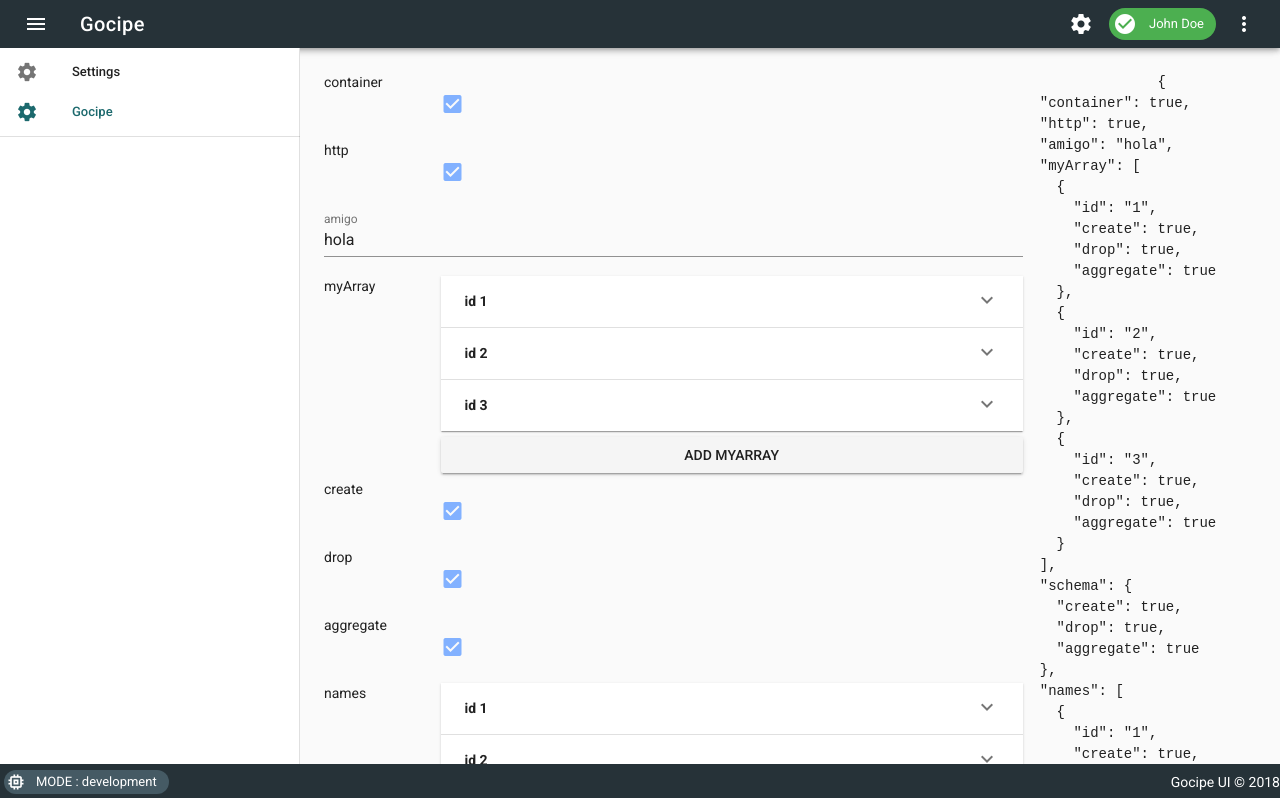
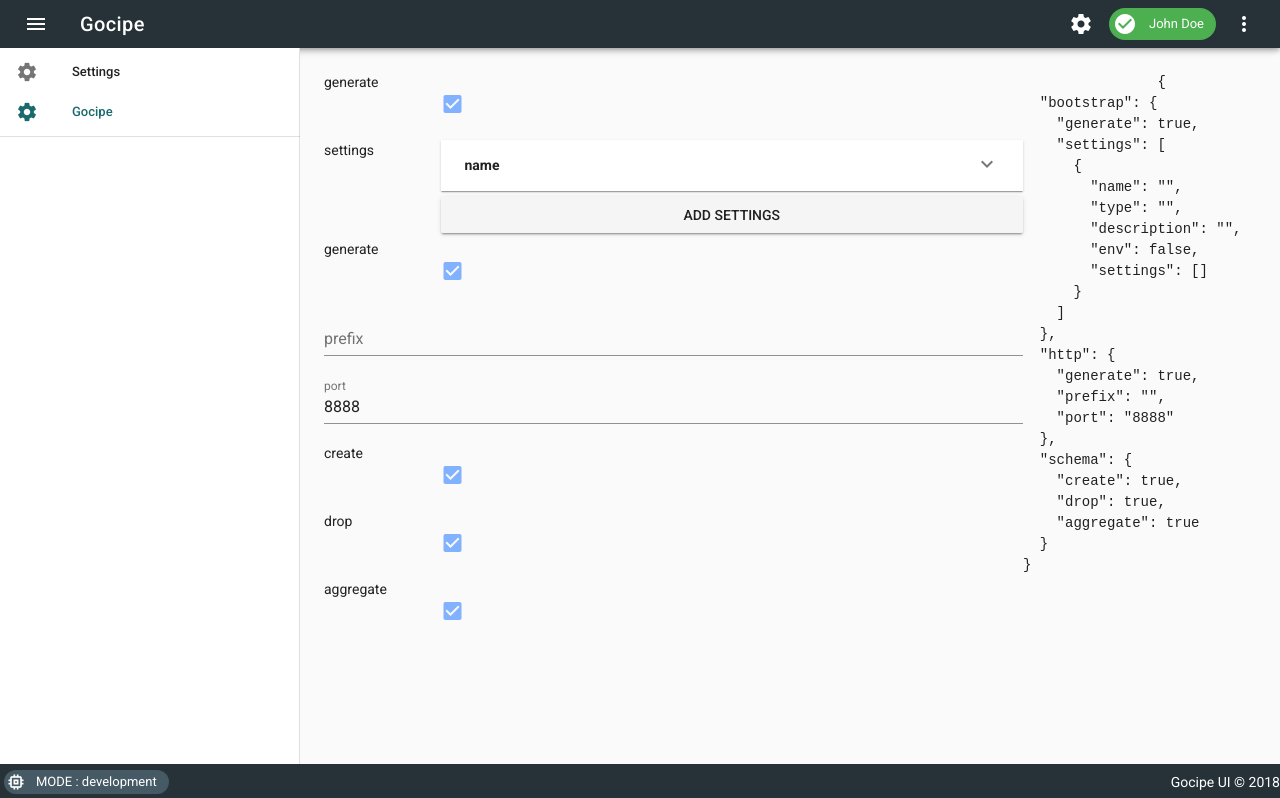
Before and after one commit to lsldigital/gocipe, a Vue app in the folder web/: page /#/gocipe in a window 1280 px wide. Shown: the top 798 px of the page. Built offline with nearby package versions, Linux system fonts and the light colour scheme.

Commit message:
added dialogue to add new array data

```diff
--- a/web/package.json
+++ b/web/package.json
@@ -27,6 +27,7 @@
     "@vue/test-utils": "^1.0.0-beta.10",
     "babel-core": "^7.0.0-0",
     "babel-jest": "^22.0.4",
+    "js-beautify": "^1.7.5",
     "node-sass": "^4.7.2",
     "sass-loader": "^6.0.6",
     "vue-cli-plugin-vuetify": "^0.1.0",
--- a/web/src/modules/uibuilder/simple.gocipe.json
+++ b/web/src/modules/uibuilder/simple.gocipe.json
@@ -1,50 +1,24 @@
 {
-  "container": true,
-  "http": true,
-  "amigo": "hola",
-  "myArray": [
-    {
-      "id": "1",
-      "create": true,
-      "drop": true,
-      "aggregate": true
-    },
-    {
-      "id": "2",
-      "create": true,
-      "drop": true,
-      "aggregate": true
-    },
-    {
-      "id": "3",
-      "create": true,
-      "drop": true,
-      "aggregate": true
-    }
-  ],
+  "bootstrap": {
+    "generate": true,
+    "settings": [
+      {
+        "name": "",
+        "type": "",
+        "description": "",
+        "env": false,
+        "settings": []
+      }
+    ]
+  },
+  "http": {
+    "generate": true,
+    "prefix": "",
+    "port": "8888"
+  },
   "schema": {
     "create": true,
     "drop": true,
     "aggregate": true
-  },
-  "names": [
-    {
-      "id": "1",
-      "create": true,
-      "drop": true,
-      "aggregate": true
-    },
-    {
-      "id": "2",
-      "create": true,
-      "drop": true,
-      "aggregate": true
-    },
-    {
-      "id": "3",
-      "create": true,
-      "drop": true,
-      "aggregate": true
-    }
-  ]
+  }
 }
--- /dev/null
+++ b/web/src/modules/uibuilder/types.js
@@ -0,0 +1,100 @@
+const Entity = {
+  tooltip: "Entity represents a single entity to be generated",
+  definition: [
+    {
+      tooltip: "Name is the name of the entity",
+      label: "Name",
+      type: "string",
+      json: "name"
+    },
+    {
+      tooltip: "Table is the name of the database table for the entity",
+      label: "Table",
+      type: "string",
+      json: "table"
+    },
+    {
+      tooltip: "Description is a description of the entity",
+      label: "Description",
+      type: "string",
+      json: "description"
+    },
+    {
+      tooltip: "Fields is a list of fields for the entity",
+      label: "Fields",
+      type: "Field",
+      json: "fields"
+    },
+    {
+      tooltip:
+        "Schema describes options for Schema generation - overrides recipe level Schema config",
+
+      label: "Schema",
+      type: "SchemaOpts",
+      json: "schema"
+    },
+    {
+      tooltip:
+        "Crud describes options for Crud generation - overrides recipe level Crud config",
+
+      label: "Crud",
+      type: "CrudOpts",
+      json: "crud"
+    },
+    {
+      tooltip:
+        "Rest describes options for Rest generation - overrides recipe level Rest config",
+
+      label: "Rest",
+      type: "RestOpts",
+      json: "rest"
+    },
+    {
+      tooltip:
+        "Vuetify describes options for Vuetify generation - overrides recipe level Vuetify config",
+      label: "Vuetify",
+      type: "VuetifyOpts",
+      json: "vuetify"
+    }
+  ]
+};
+
+const Settings = {
+  tooltip: "Entity represents a single entity to be generated",
+  definition: [
+    {
+      tooltip: "Name represents name of setting",
+      label: "Name",
+      type: "string",
+      json: "name"
+    },
+
+    {
+      tooltip: "Type represents data type of setting",
+      label: "Type",
+      type: "string",
+      json: "type"
+    },
+
+    {
+      tooltip:
+        "Description gives information on the setting (useful to display errors if not found)",
+      label: "Description",
+      type: "string",
+      json: "description"
+    },
+
+    {
+      tooltip:
+        "FromDB indicates if setting comes from ENV variable or database (default)",
+      label: "FromDB",
+      type: "bool",
+      json: "from_env"
+    }
+  ]
+};
+
+module.exports = {
+  entities: Entity,
+  settings: Settings
+};
--- a/web/src/modules/uibuilder/views/components/objectType.vue
+++ b/web/src/modules/uibuilder/views/components/objectType.vue
@@ -16,40 +16,29 @@
                         </v-expansion-panel-content>
                     </draggable>
                 </v-expansion-panel>
-                <v-btn block @click.native.stop="dialog = true">Add {{property}}</v-btn>
-                <v-dialog v-model="dialog" max-width="290">
-                    <v-card>
-                        <v-card-title class="headline">Add new {{property}}</v-card-title>
-                        <v-card-text>{{property}} consists of</v-card-text>
-                        <v-card-actions>
-                            <v-spacer></v-spacer>
-                            <v-btn color="darken-1" flat="flat" @click.native="dialog = false">Cancel</v-btn>
-                            <v-btn color="green darken-1" flat="flat" @click.native="dialog = false">Confirm</v-btn>
-                        </v-card-actions>
-                    </v-card>
-                </v-dialog>
+                <Dialog :property="property" @interface="updateArray" />
             </v-flex>
         </v-layout>
         <v-layout v-else v-for="(objectValue, objectProperty, objectIndex) in value" :key="objectIndex + '__' + objectProperty">
-            <!-- <v-flex md2>{{objectProperty}} </v-flex> -->
             <v-flex md12>
                 <component :is="getType(objectValue)" :object="value" :property="objectProperty" :index="objectIndex" :value="objectValue"> </component>
             </v-flex>
         </v-layout>
     </div>
+
 </template>
 
 <script>
 import draggable from "vuedraggable";
 import booleanType from "@/modules/uibuilder/views/components/booleanType.vue";
 import stringType from "@/modules/uibuilder/views/components/stringType.vue";
+import Dialog from "../dialog/Dialog.vue";
+
 import Vue from "vue";
 
 export default {
   data() {
-    return {
-      dialog: false
-    };
+    return {};
   },
   props: ["value", "property", "index", "object"],
   computed: {
@@ -78,12 +67,18 @@ export default {
         return true;
       }
       return false;
+    },
+    updateArray($event) {
+      const copy = Object.assign($event);
+      console.log(copy);
+      this.computedValue.push(copy);
     }
   },
   components: {
     draggable,
     booleanType,
-    stringType
+    stringType,
+    Dialog
   }
 };
 </script>
--- /dev/null
+++ b/web/src/modules/uibuilder/views/dialog/Dialog.vue
@@ -0,0 +1,80 @@
+<template>
+    <div>
+        <v-btn block @click.native.stop="dialog = true">Add {{property}}</v-btn>
+        <v-dialog v-model="dialog" max-width="290">
+            <v-card>
+                <v-card-title class="headline">Add new {{property}}</v-card-title>
+                <v-card-text>
+                    <p>{{ types[property].tooltip }}</p>
+                    <!-- {{model}} -->
+                    <div v-for="(field, index) in types[property].definition" :key="index">
+                        <template v-if="field.type === 'string'">
+                            <v-text-field :label="field.label" :hint="field.tooltip" v-model="model[field.json]"></v-text-field>
+                        </template>
+                        <template v-else-if="field.type === 'bool'">
+                            <v-checkbox :label="field.label" v-model="model[field.json]"></v-checkbox>
+                        </template>
+                        <template v-else>
+                            prolly an array of type {{field.type}}
+                        </template>
+                    </div>
+                </v-card-text>
+                <v-card-actions>
+                    <v-spacer></v-spacer>
+                    <v-btn color="darken-1" flat="flat" @click.native="dialog = false">Cancel</v-btn>
+                    <v-btn color="green darken-1" flat="flat" @click.native="handleDataFc">Confirm</v-btn>
+                </v-card-actions>
+            </v-card>
+        </v-dialog>
+    </div>
+</template>
+
+
+<script>
+import types from "./../../types.js";
+
+export default {
+  data() {
+    return {
+      dialog: false,
+      types,
+      model: []
+    };
+  },
+  props: ["property"],
+  computed: {},
+  methods: {
+    handleDataFc(event) {
+      this.dialog = false;
+      let model = Object.assign(this.model);
+      this.$emit("interface", model); // handle data and give it back to parent by interface
+    }
+  },
+  created() {
+    const definitions = [...this.types[this.property].definition];
+    const newDefinitions = definitions
+      .map(def => {
+        if (def.type === "string") {
+          return {
+            [def.json]: ""
+          };
+        } else if (def.type === "bool") {
+          return {
+            [def.json]: false
+          };
+        } else if (def.type === "array") {
+          return {
+            [def.json]: []
+          };
+        }
+        return {
+          [def.json]: ""
+        };
+      })
+      .reduce((acc, obj) => Object.assign(acc, obj), {});
+    // merge an array of object to a single object
+
+    this.model = newDefinitions;
+  }
+};
+</script>
--- a/web/src/views/PageSettings.vue
+++ b/web/src/views/PageSettings.vue
@@ -27,7 +27,3 @@ export default {
   }
 };
 </script>
-
-<style scoped>
-
-</style>
```
Lines whose indentation alone changed are shown as unchanged.
